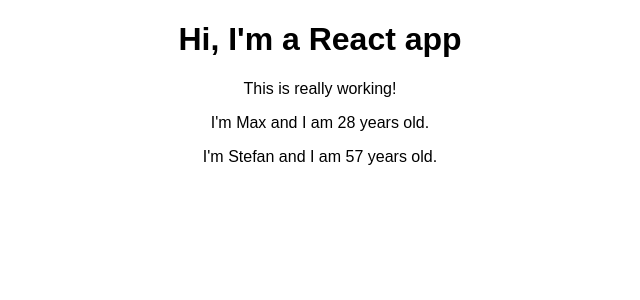
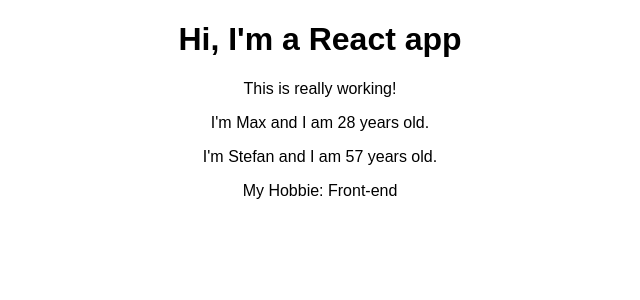
Before and after one commit to illutek/react-udemy, a React (Create React App) app: page / in a window 1280 px wide. Shown: the top 300 px of the page, without its empty margins (320-960 px from the left). Built offline with nearby package versions, Linux system fonts and the light colour scheme.

Commit message:
end section 3 college36

```diff
--- a/src/Person/Person.js
+++ b/src/Person/Person.js
@@ -2,7 +2,12 @@
 import React from "react";
 
 const person = (props) => {
-  return <p>I'm {props.name} and I am { props.age } years old.</p>
+  return (
+    <div>
+      <p>I'm {props.name} and I am { props.age } years old.</p>
+      <p>{props.children}</p>
+    </div>
+  )
 };
 
 export default person;
```
